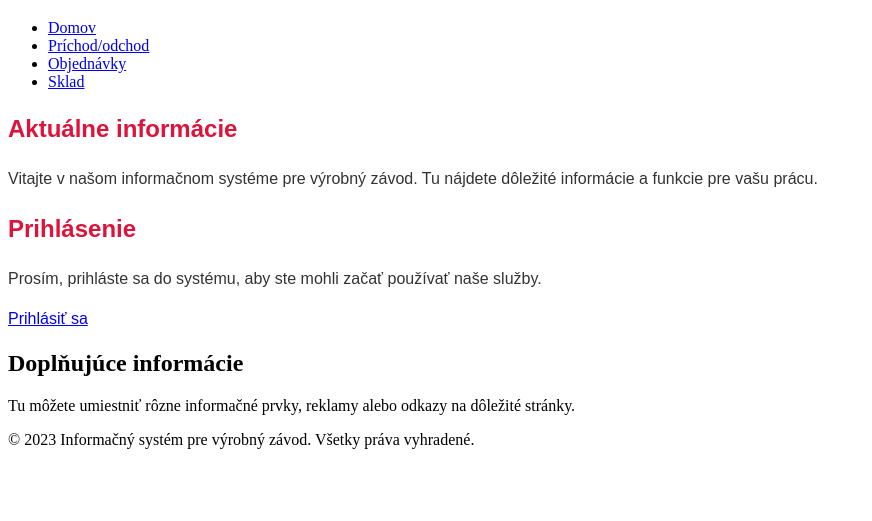
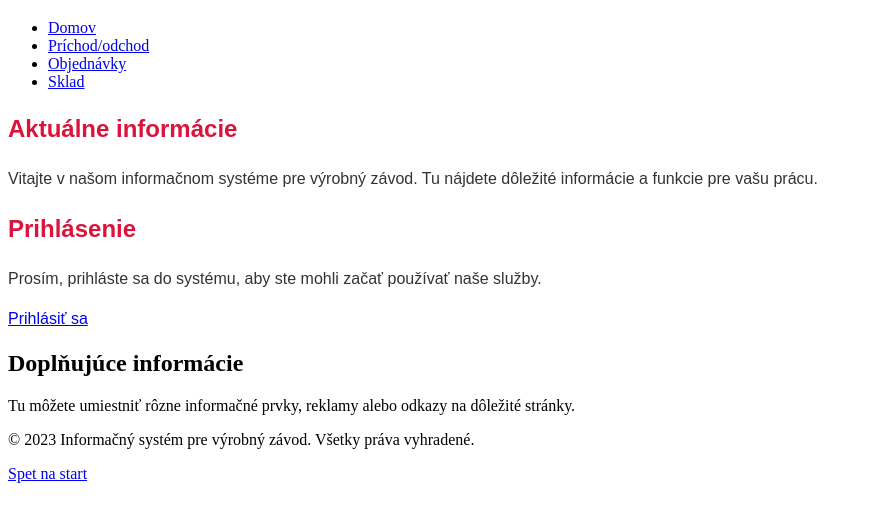
Before and after one commit to SamuelBL101/BakalarskaPraca, a plain HTML site: page index.html in a window 1280 px wide. Shown: the part 61-582 px from the top of the page, without its empty margins (0-872 px from the left). Drawn offline with Linux system fonts and the light colour scheme.

Commit message:
prvz comm

```diff
--- a/index.html
+++ b/index.html
@@ -40,6 +40,7 @@
 
 <footer>
     <p>&copy; 2023 Informačný systém pre výrobný závod. Všetky práva vyhradené.</p>
+    <a href="index.html"> Spet na start</a>
 </footer>
 
 </body>
```
